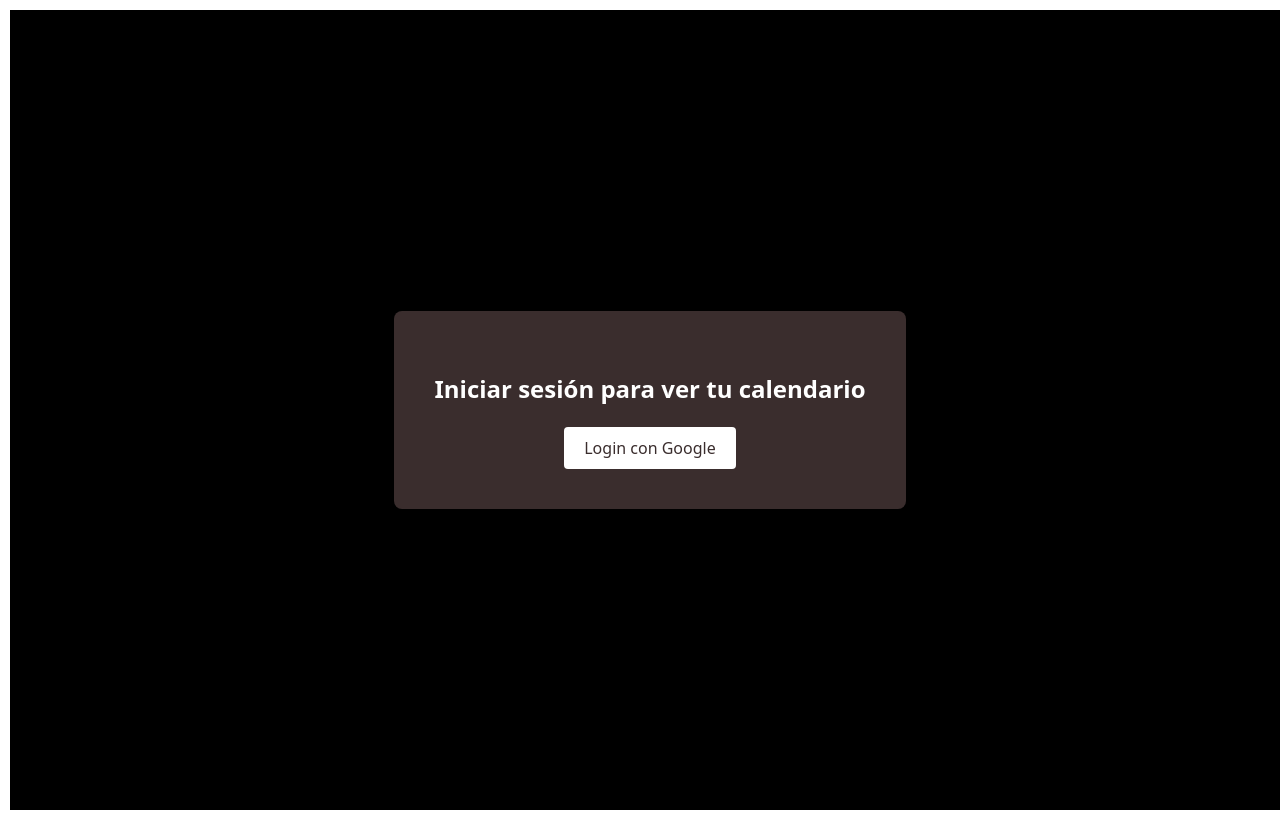
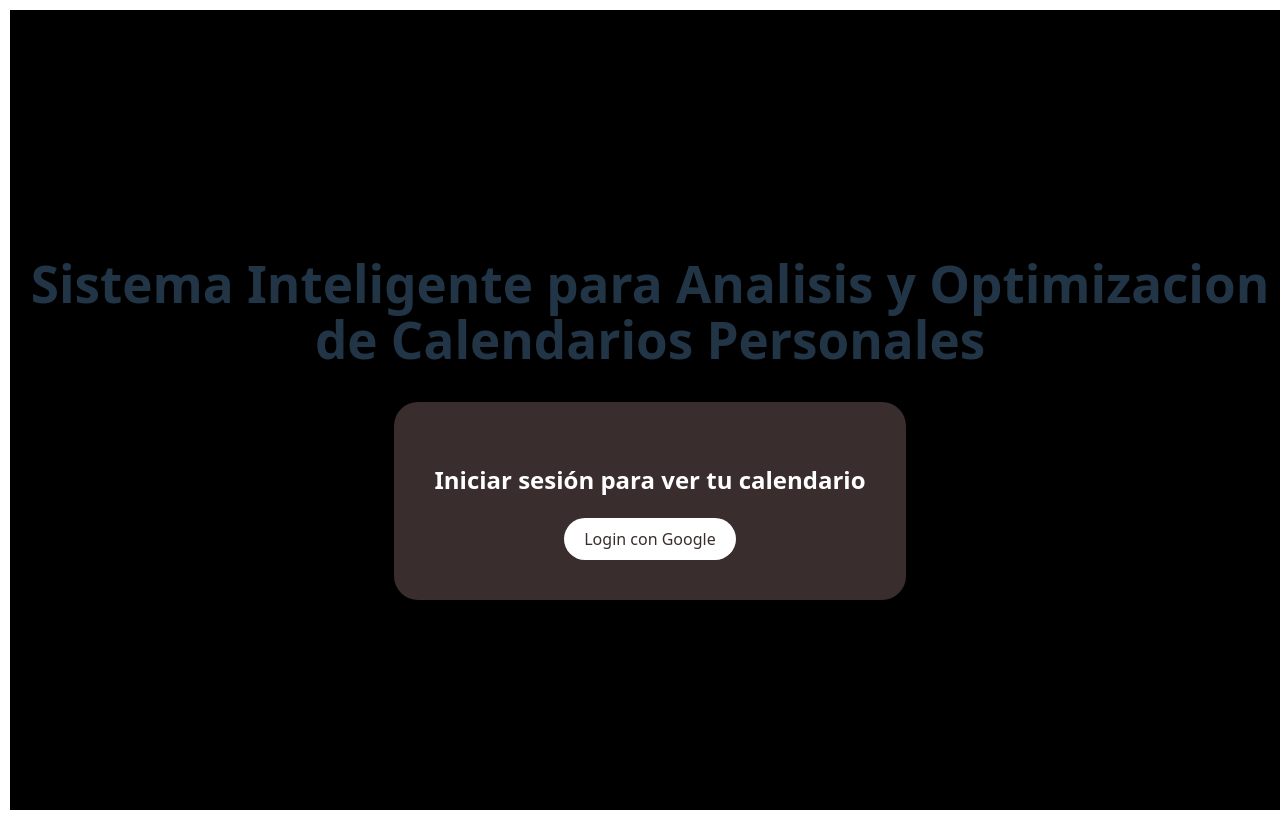
Before and after one commit to andreec2/CalendarArep, a React (Vite) app: page / in a window 1280 px wide. Built offline with nearby package versions, Linux system fonts and the light colour scheme.

Commit message:
le puse colores xd

```diff
--- a/src/components/Login.jsx
+++ b/src/components/Login.jsx
@@ -58,6 +58,8 @@ function Login() {
 
   return (
     <div className="center-text">
+        <h1>Sistema Inteligente para Analisis y
+        Optimizacion de Calendarios Personales</h1>
       <div className="login-container">
         <h2>Iniciar sesión para ver tu calendario</h2>
         <button onClick={handleLogin}>Login con Google</button>
--- a/src/styles/CalendarView.css
+++ b/src/styles/CalendarView.css
@@ -4,6 +4,7 @@
     align-items: center;
     padding: 40px;
     min-height: 100vh;
+    height: 100vh;
     background-color: #3a2d2d;
   }
 
--- a/src/styles/Login.css
+++ b/src/styles/Login.css
@@ -3,6 +3,7 @@
     display: flex;
     justify-content: center;
     align-items: center;
+    flex-direction: column;
     height: 100vh;
     width: 100vw;
     margin: 10px;
@@ -10,11 +11,14 @@
     background-color: #000000;
   }
 
+  .center-text h1 {
+    text-align: center;
+  }
   /* Caja vinotinto */
   .login-container {
     background-color: #3a2d2d;
     padding: 40px;
-    border-radius: 8px;
+    border-radius: 24px;
     text-align: center;
     color: white;
     box-shadow: 0 4px 8px rgba(0, 0, 0, 0.2);
@@ -33,11 +37,11 @@
     background-color: #ffffff;
     color: #3a2d2d;
     border: none;
-    border-radius: 4px;
+    border-radius: 50px;
     cursor: pointer;
     transition: background-color 0.3s ease;
   }
 
   .login-container button:hover {
-    background-color: #ddd;
+    background-color: #f7c780;
   }
```
